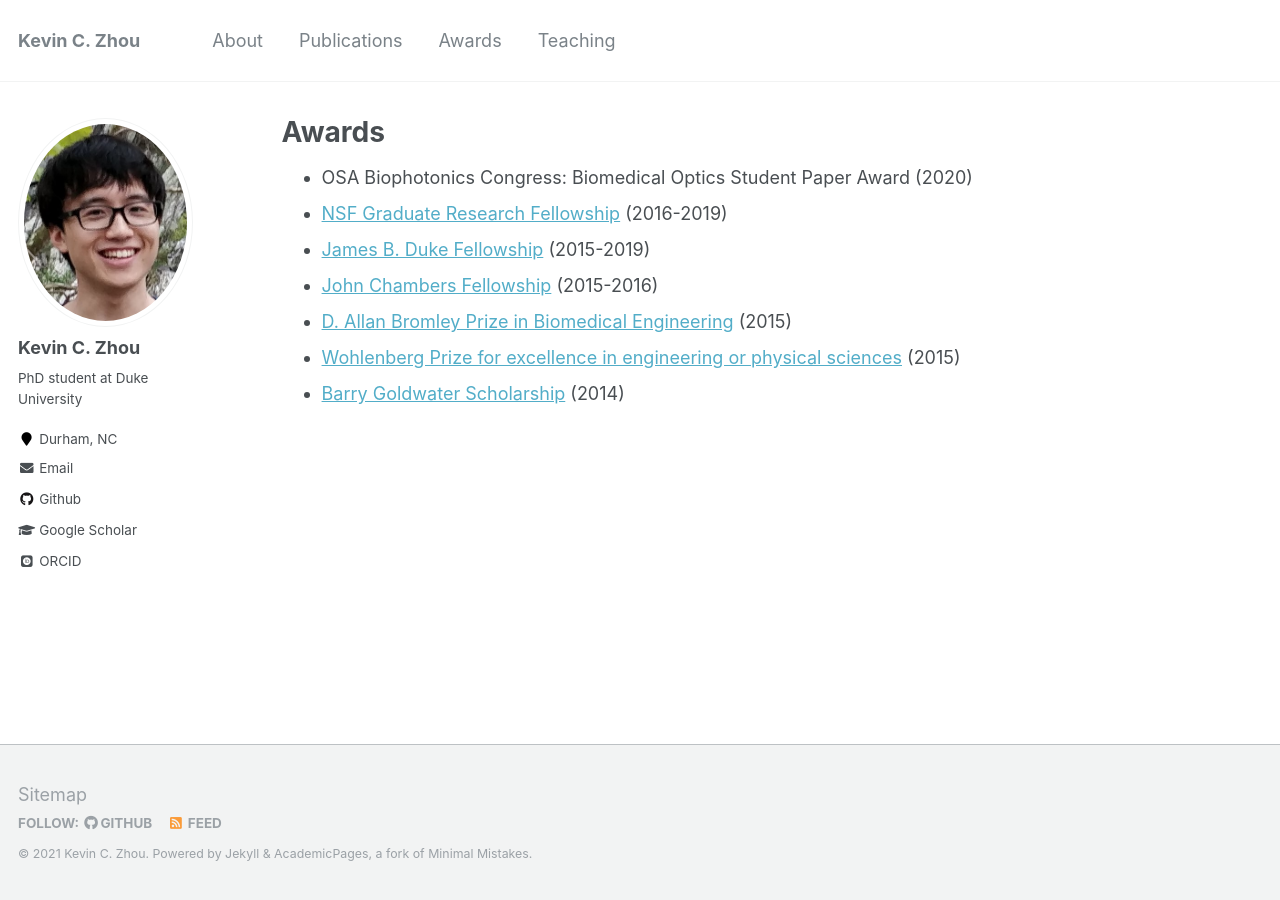
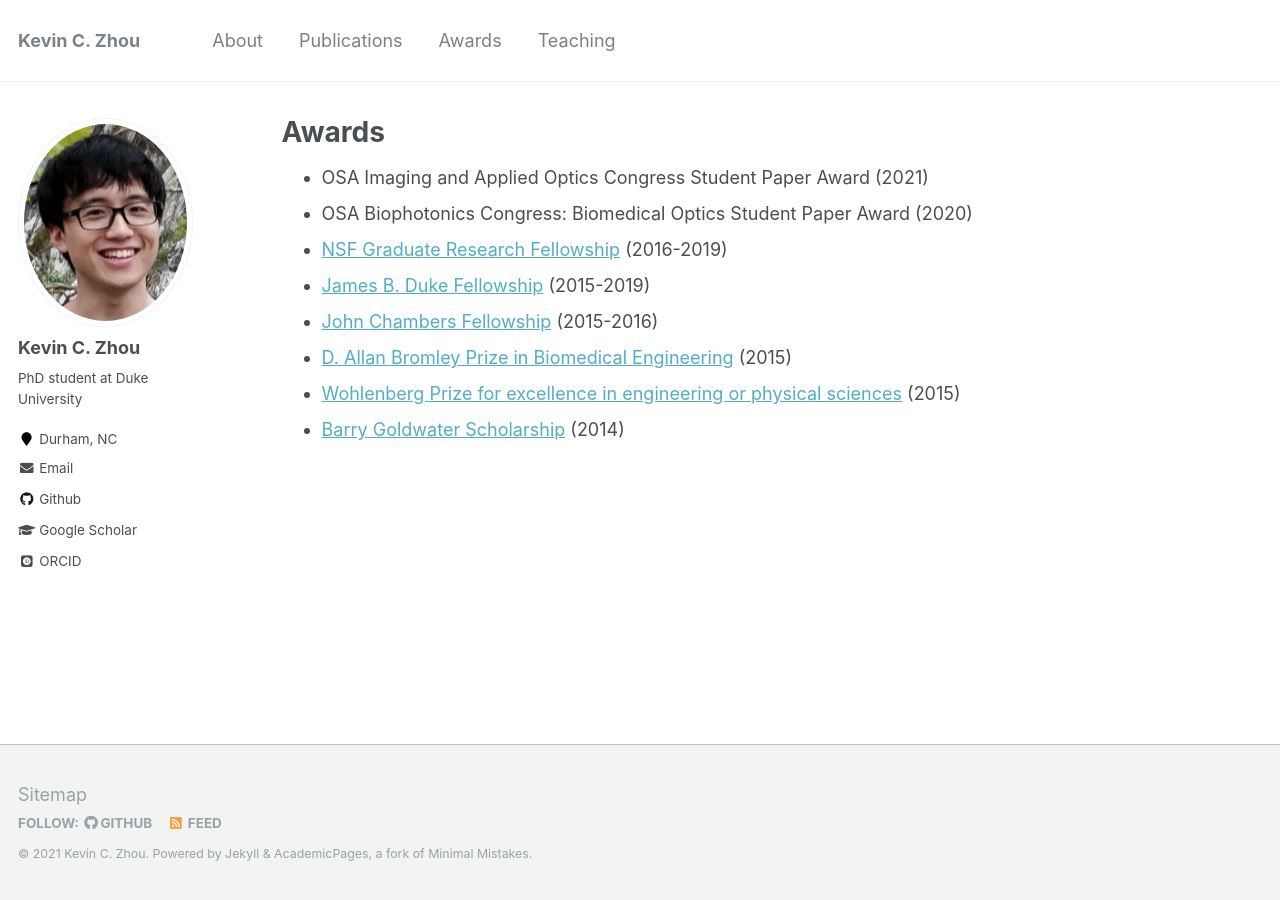
Before and after one commit to kevinczhou/kevinczhou.github.io, a Jekyll site: the page built from _pages/awards.md, in a window 1280 px wide. Built offline with Jekyll 4.4.1, drawn with Linux system fonts in a browser that asks for light colours; some web fonts are replaced.

Commit message:
Update awards.md

```diff
--- a/_pages/awards.md
+++ b/_pages/awards.md
@@ -5,6 +5,7 @@ permalink: /awards/
 author_profile: true
 ---
 
+- OSA Imaging and Applied Optics Congress Student Paper Award (2021)
 - OSA Biophotonics Congress: Biomedical Optics Student Paper Award (2020)
 - [NSF Graduate Research Fellowship](https://www.nsfgrfp.org/) (2016-2019)
 - [James B. Duke Fellowship](https://gradschool.duke.edu/financial-support/find-funding/james-b-duke-fellowship) (2015-2019)
```
